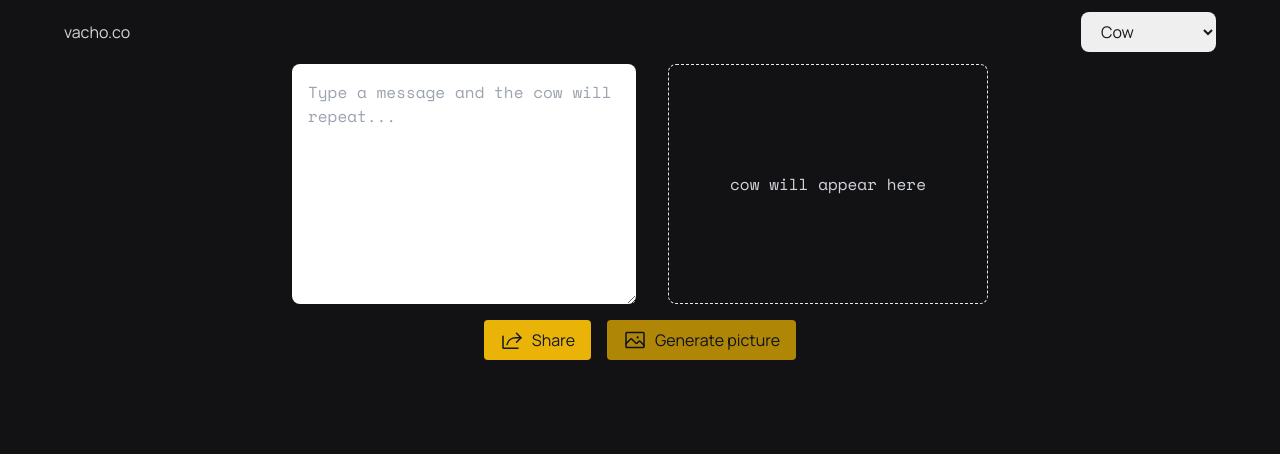
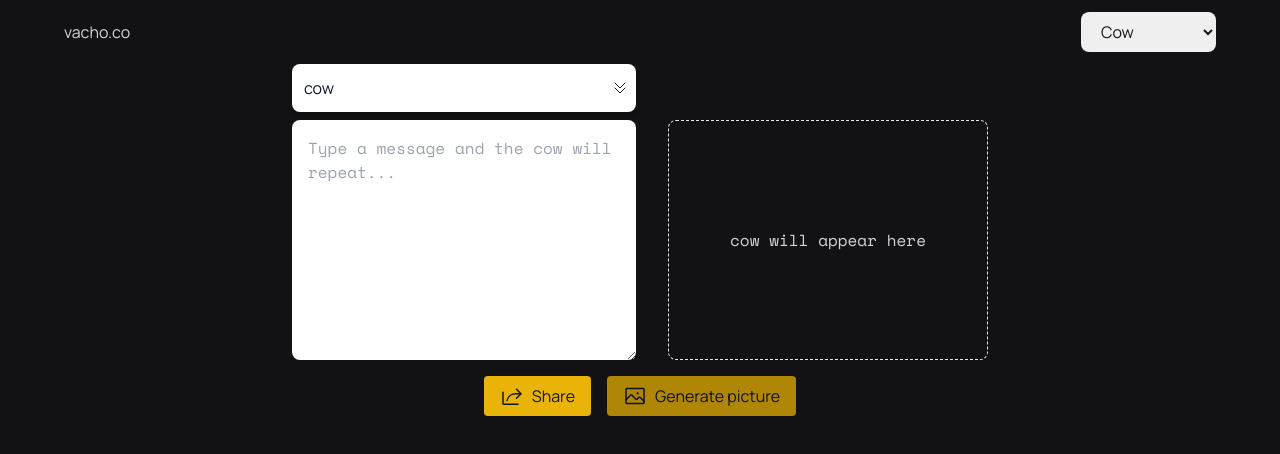
Before and after one commit to eidynho/moosay, a Next.js app: page / in a window 1280 px wide. Shown: the top 454 px of the page. Built offline with nearby package versions, Linux system fonts and the light colour scheme.

Commit message:
update: AnimalContextProvider and MessageContextProvider to _app.tsx file; new: BaseListbox.tsx

```diff
--- /dev/null
+++ b/src/components/headless-ui/BaseListbox.tsx
@@ -0,0 +1,80 @@
+import { Fragment } from "react";
+import { Listbox, Transition } from "@headlessui/react";
+import { CaretDoubleDown, Check } from "phosphor-react";
+
+interface listItemsOption {
+    value: string;
+    text: string;
+}
+
+interface BaseListboxTypes {
+    listItems: listItemsOption[];
+    selected: string;
+    updateSelected: (item: string) => void;
+    customClasses: string;
+}
+
+export function BaseListbox({
+    listItems,
+    selected,
+    updateSelected,
+    customClasses,
+}: BaseListboxTypes) {
+    function handleUpdateSelected(selected: string) {
+        updateSelected(selected);
+    }
+
+    return (
+        <Listbox value={selected} onChange={handleUpdateSelected}>
+            <div className={`relative ${customClasses}`}>
+                <Listbox.Button className="relative w-full cursor-default rounded-lg bg-white text-gray-900 py-3 pl-3 pr-10 text-left shadow-md focus:outline-none focus-visible:border-indigo-500 focus-visible:ring-2 focus-visible:ring-white focus-visible:ring-opacity-75 focus-visible:ring-offset-2 focus-visible:ring-offset-yellow-500 sm:text-base">
+                    <span className="block truncate">{selected}</span>
+                    <span className="pointer-events-none absolute inset-y-0 right-0 flex items-center pr-2">
+                        <CaretDoubleDown size={16} />
+                    </span>
+                </Listbox.Button>
+                <Transition
+                    as={Fragment}
+                    leave="transition ease-in duration-100"
+                    leaveFrom="opacity-100"
+                    leaveTo="opacity-0"
+                >
+                    <Listbox.Options className="absolute mt-1 max-h-60 w-full overflow-auto rounded-md bg-white py-1 text-base shadow-lg ring-1 ring-black ring-opacity-5 focus:outline-none sm:text-sm">
+                        {listItems.map((item, index) => (
+                            <Listbox.Option
+                                key={index}
+                                className={({ active }) =>
+                                    `relative cursor-default select-none py-2 pl-10 pr-4 ${
+                                        active
+                                            ? "bg-amber-200 text-yellow-900"
+                                            : "text-gray-900"
+                                    }`
+                                }
+                                value={item.value}
+                            >
+                                {({ selected }) => (
+                                    <>
+                                        <span
+                                            className={`block truncate ${
+                                                selected
+                                                    ? "font-medium"
+                                                    : "font-normal"
+                                            }`}
+                                        >
+                                            {item.text}
+                                        </span>
+                                        {selected ? (
+                                            <span className="absolute inset-y-0 left-0 flex items-center pl-3 text-amber-700">
+                                                <Check size={16} />
+                                            </span>
+                                        ) : null}
+                                    </>
+                                )}
+                            </Listbox.Option>
+                        ))}
+                    </Listbox.Options>
+                </Transition>
+            </div>
+        </Listbox>
+    );
+}
--- a/src/pages/_app.tsx
+++ b/src/pages/_app.tsx
@@ -2,10 +2,23 @@ import "@/styles/tailwind.css";
 import { AppProps } from "next/app";
 import { globalStyles } from "../styles/global";
 
+import { AnimalContextProvider } from "@/contexts/AnimalContext";
+import { MessageContextProvider } from "@/contexts/MessageContext";
+import { NavBarComponent } from "@/components/NavBar";
+
 globalStyles();
 
 function App({ Component, pageProps }: AppProps) {
-    return <Component {...pageProps} />;
+    return (
+        <AnimalContextProvider>
+            <MessageContextProvider>
+                <div className="md:container mx-auto h-screen">
+                    <NavBarComponent />
+                    <Component {...pageProps} />
+                </div>
+            </MessageContextProvider>
+        </AnimalContextProvider>
+    );
 }
 
 export default App;
--- a/src/pages/index.tsx
+++ b/src/pages/index.tsx
@@ -1,31 +1,47 @@
-import { AnimalContextProvider } from "../contexts/AnimalContext";
-import { MessageContextProvider } from "../contexts/MessageContext";
+import { useContext } from "react";
 
-import { AnimalMessage } from "../components/AnimalMessage";
-import { NavBarComponent } from "../components/NavBar";
-import { TextareaComponent } from "../components/Textarea";
+import { AnimalContext } from "@/contexts/AnimalContext";
 
-import { ShareModal } from "../components/ShareModal";
-import { DownloadModal } from "../components/DownloadModal";
+import { AnimalMessage } from "@/components/AnimalMessage";
+import { NavBarComponent } from "@/components/NavBar";
+import { TextareaComponent } from "@/components/Textarea";
+import { ShareModal } from "@/components/ShareModal";
+import { DownloadModal } from "@/components/DownloadModal";
+import { BaseListbox } from "@/components/headless-ui/BaseListbox";
 
 export default function Home() {
+    const { animal, updateAnimal } = useContext(AnimalContext);
+
+    const listAnimals = [
+        { value: "cow", text: "cow" },
+        { value: "bat", text: "bat" },
+        { value: "cat", text: "cat" },
+        { value: "dog", text: "dog" },
+        { value: "dolphin", text: "dolphin" },
+        { value: "ducks", text: "ducks" },
+        { value: "fish", text: "fish" },
+        { value: "tux", text: "tux" },
+    ];
+
     return (
-        <AnimalContextProvider>
-            <MessageContextProvider>
-                <div className="flex flex-col items-center md:container mx-auto h-screen">
-                    <NavBarComponent />
-                    <div className="min-w-1/2 flex flex-col md:flex-row gap-4 md:gap-8">
+        <div className="flex flex-col items-center">
+            <div className="min-w-1/2">
+                <BaseListbox
+                    listItems={listAnimals}
+                    selected={animal}
+                    updateSelected={updateAnimal}
+                    customClasses="w-[21.5rem] mb-2"
+                />
+                <div className="flex flex-col md:flex-row gap-4 md:gap-8">
                     <TextareaComponent />
                     <AnimalMessage />
                 </div>
-
+            </div>
             <div className="mt-4 flex gap-4">
                 <ShareModal />
 
                 <DownloadModal />
             </div>
         </div>
-            </MessageContextProvider>
-        </AnimalContextProvider>
     );
 }
```
Lines whose indentation alone changed are shown as unchanged.
